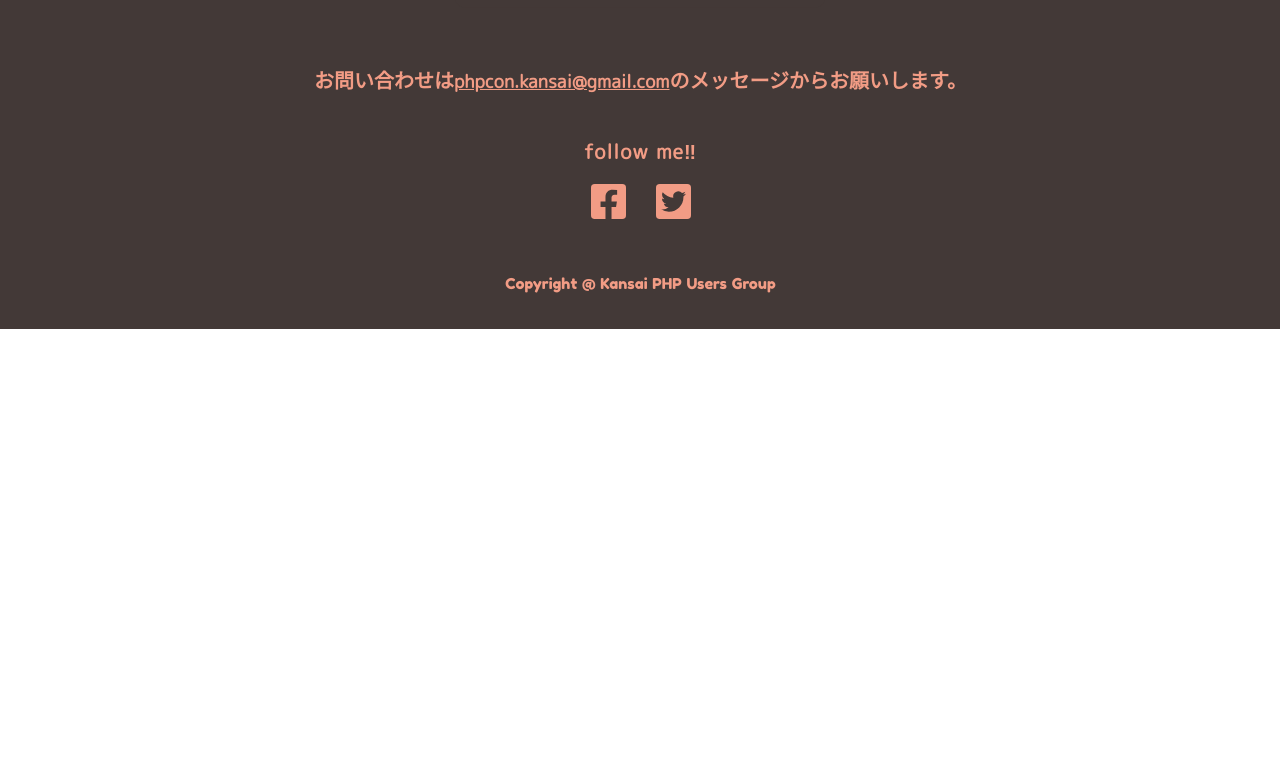
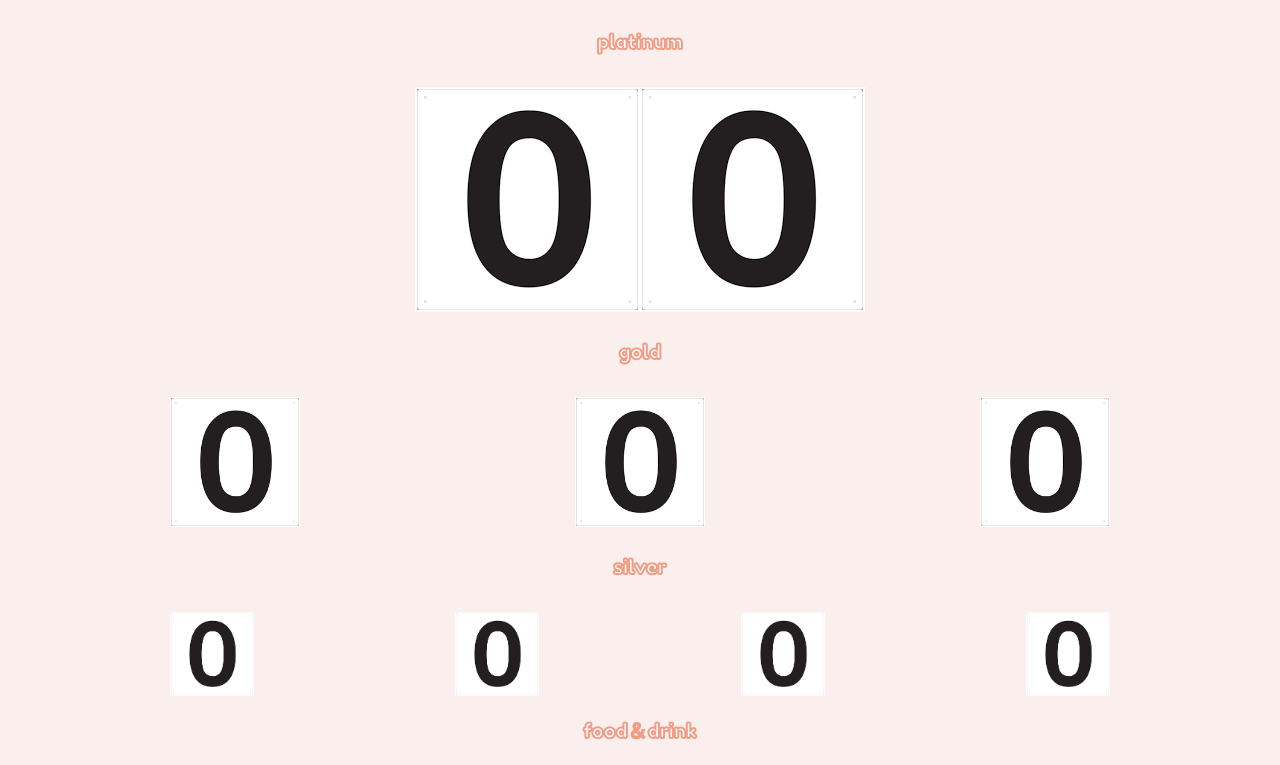
Before and after one commit to php-jp/phpcon2020-kansai, a Nuxt app: page / in a window 1280 px wide. Shown: the part 3015-3780 px from the top of the page. Before the commit the page ends 3344 px from the top, so only its background shows below. Built offline with nearby package versions, Linux system fonts and the light colour scheme.

Commit message:
コーディング

```diff
--- a/components/top/Sponsor.vue
+++ b/components/top/Sponsor.vue
@@ -4,6 +4,40 @@
             <div class="p-sponsor__title">
                 sponsor
             </div>
+            <div class="p-sponsor__titleSub">
+                platinum
+            </div>
+            <div class="p-sponsor__platinum">
+                <img src="~/assets/images/sponsor/0.png" alt="コールドスポンサーの会社">
+                <img src="~/assets/images/sponsor/0.png" alt="コールドスポンサーの会社">
+            </div>
+
+            <div class="p-sponsor__titleSub">
+                gold
+            </div>
+            <div class="p-sponsor__gold">
+                <img src="~/assets/images/sponsor/0.png" alt="コールドスポンサーの会社">
+                <img src="~/assets/images/sponsor/0.png" alt="コールドスポンサーの会社">
+                <img src="~/assets/images/sponsor/0.png" alt="コールドスポンサーの会社">
+            </div>
+
+            <div class="p-sponsor__titleSub">
+                silver
+            </div>
+            <div class="p-sponsor__silver">
+                <img src="~/assets/images/sponsor/0.png" alt="コールドスポンサーの会社">
+                <img src="~/assets/images/sponsor/0.png" alt="コールドスポンサーの会社">
+                <img src="~/assets/images/sponsor/0.png" alt="コールドスポンサーの会社">
+                <img src="~/assets/images/sponsor/0.png" alt="コールドスポンサーの会社">
+            </div>
+
+            <div class="p-sponsor__titleSub">
+                food＆drink
+            </div>
+            <div class="p-sponsor__food">
+                <img src="~/assets/images/sponsor/0.png" alt="コールドスポンサーの会社">
+            </div>
+
         </div>
     </section>
 </template>
@@ -18,11 +52,56 @@ export default {
 @import "~/assets/scss/common.scss";
 
 .p-sponsor {
+    margin: 0 auto ;
+    position: relative;
+    color: $clr_accentcolor;
+    background-color: $clr_basecolor;
+    padding: 40px 0 80px;
     &__title {
         @include c-section-title;
         color: $clr_accentcolor;
         padding: 0;
-    margin-bottom: 25px;
+        margin-bottom: 25px;
+    }
+    &__titleSub {
+        text-align: center;
+        font-family: 'Fredoka One';
+        font-size: 20px;
+        margin-bottom: 25px;
+
+        color: #FFFFFF;
+        -webkit-text-stroke: 2px $clr_accentcolor;
+    }
+    &__platinum {
+        text-align: center;
+    }
+    &__platinum img {
+        widows: 280px;
+        margin-bottom: 20px;
+    }
+    &__gold {
+        display: flex;
+        flex-wrap: wrap;
+        justify-content: space-between;
+    }
+    &__gold img {
+        width: 130px;
+        margin-bottom: 20px;
+    }
+    &__silver {
+        display: flex;
+        flex-wrap: wrap;
+        justify-content: space-between;
+    }
+    &__silver img {
+        width: 84px;
+        margin-bottom: 15px;
+    }
+    &__food {
+        text-align: center;
+    }
+    &__food img {
+        width: 130px;
     }
 }
 </style>
```
Also changed, not shown: assets/images/sponsor/0.png (added).
